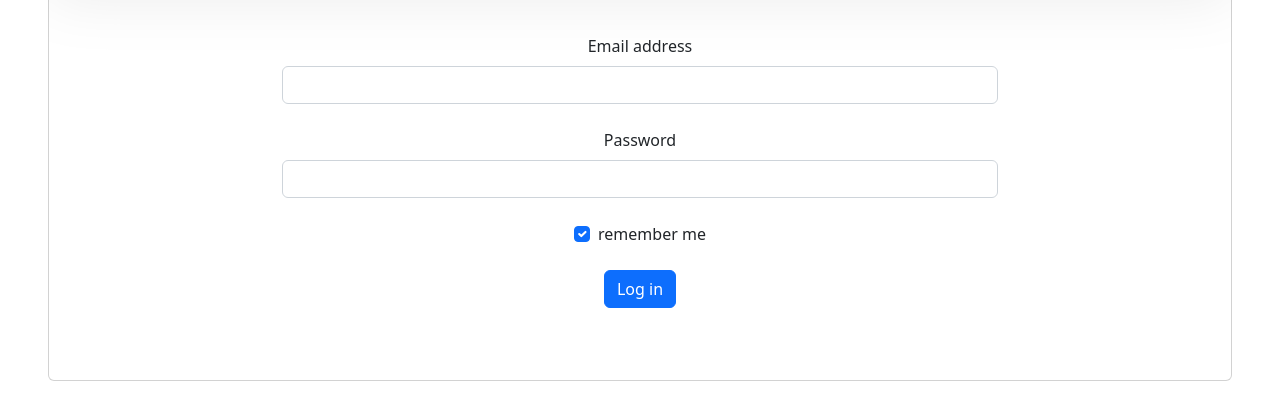
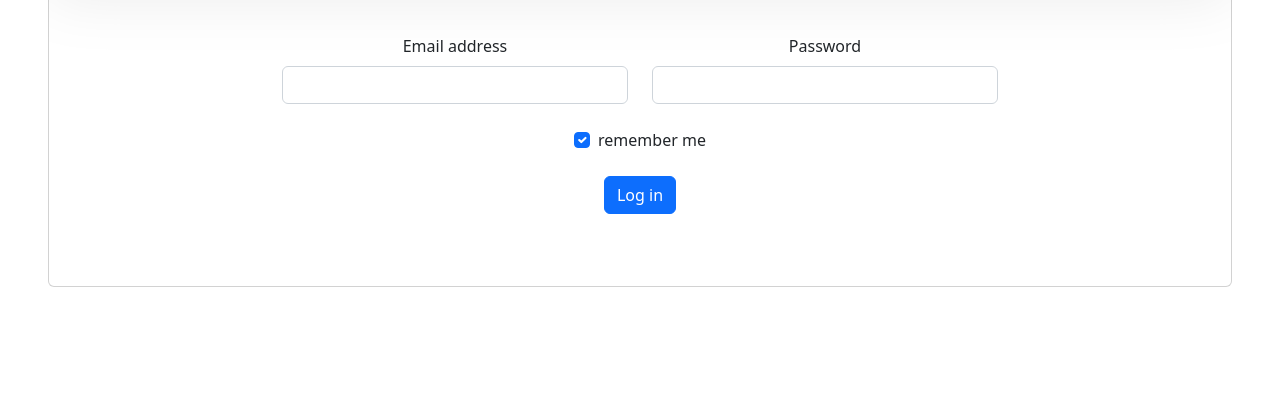
Before and after one commit to haxhex/AttendanceSystem, a Django app: template base/templates/base/log-in.html in a window 1280 px wide. Shown: the part 301-721 px from the top of the page. Run offline with Django 4.2, Linux system fonts and the light colour scheme; the template is opened without the code that fills it, so the values that code supplies are empty.

Commit message:
fix rows & columns

```diff
--- a/base/templates/base/log-in.html
+++ b/base/templates/base/log-in.html
@@ -36,9 +36,9 @@
             <div class="col-lg-8">
               <h2 class="fw-bold mb-5">Log in</h2>
               <form method="POST" action="">
-
-                <!-- Email input -->
-                <div class="form-outline mb-4">
+                <div class="row">
+                    <!-- Email input -->
+                <div class="form-outline col-md-6 mb-4">
                     <label class="form-label" for="form3Example3"
                     >Email address</label
                   >
@@ -47,13 +47,15 @@
                 </div>
 
                 <!-- Password input -->
-                <div class="form-outline mb-4">
+                <div class="form-outline col-md-6 mb-4">
                     <label class="form-label" for="form3Example4">Password</label>
                   <input
                     type="password"
                     id="form3Example4"
                     class="form-control"
                   />
+
+                </div>
 
                 </div>
 
```
